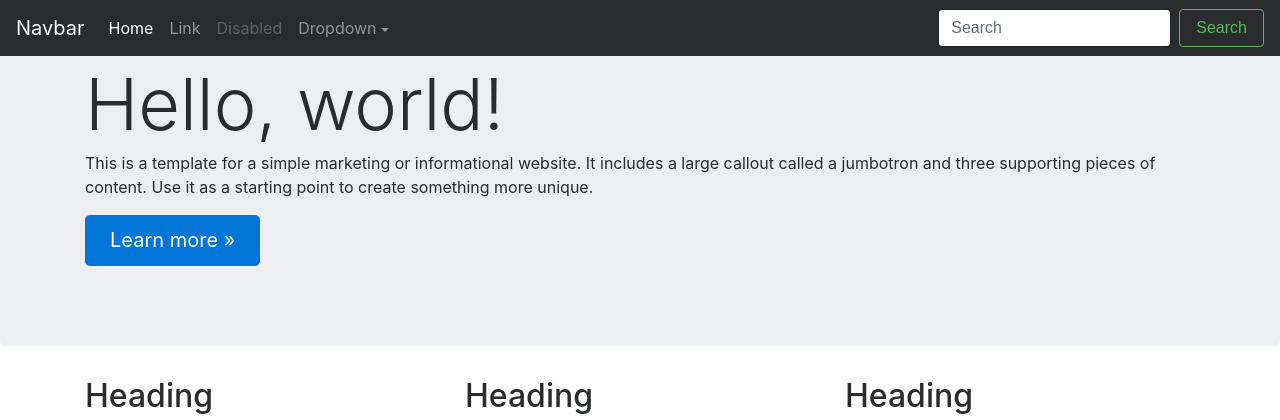
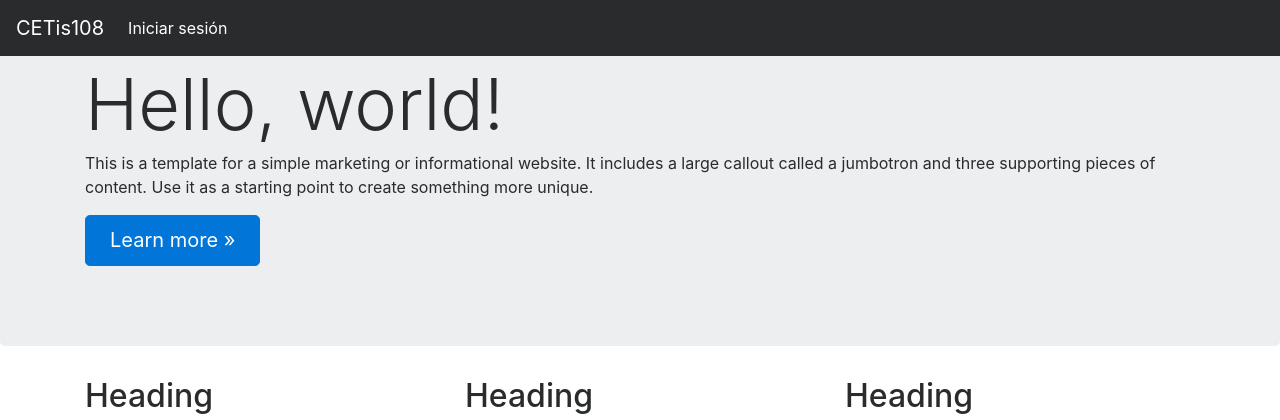
Before and after one commit to bidkar/phpv, a PHP site: page / in a window 1280 px wide. Shown: the top 420 px of the page. Run offline with PHP 8.4, Linux system fonts and the light colour scheme.

Commit message:
correccion de rutas

```diff
--- a/index.php
+++ b/index.php
@@ -7,7 +7,7 @@
     <meta name="author" content="">
     <link rel="icon" href="../../favicon.ico">
 
-    <title>Jumbotron Template for Bootstrap</title>
+    <title>Aula Virtual CETis108</title>
 
     <!-- Bootstrap core CSS -->
     <link href="public/css/bootstrap.css" rel="stylesheet">
@@ -20,32 +20,13 @@
       <button class="navbar-toggler navbar-toggler-right" type="button" data-toggle="collapse" data-target="#navbarsExampleDefault" aria-controls="navbarsExampleDefault" aria-expanded="false" aria-label="Toggle navigation">
         <span class="navbar-toggler-icon"></span>
       </button>
-      <a class="navbar-brand" href="#">Navbar</a>
-
-      <div class="collapse navbar-collapse" id="navbarsExampleDefault">
+      <a class="navbar-brand" href="#">CETis108</a>
+      <div class="collapse navbar-collapse" id="navbarSupportedContent">
         <ul class="navbar-nav mr-auto">
           <li class="nav-item active">
-            <a class="nav-link" href="#">Home <span class="sr-only">(current)</span></a>
-          </li>
-          <li class="nav-item">
-            <a class="nav-link" href="#">Link</a>
-          </li>
-          <li class="nav-item">
-            <a class="nav-link disabled" href="#">Disabled</a>
-          </li>
-          <li class="nav-item dropdown">
-            <a class="nav-link dropdown-toggle" href="http://example.com" id="dropdown01" data-toggle="dropdown" aria-haspopup="true" aria-expanded="false">Dropdown</a>
-            <div class="dropdown-menu" aria-labelledby="dropdown01">
-              <a class="dropdown-item" href="#">Action</a>
-              <a class="dropdown-item" href="#">Another action</a>
-              <a class="dropdown-item" href="#">Something else here</a>
-            </div>
+            <a class="nav-link" href="views/login.php">Iniciar sesión <span class="sr-only">(current)</span></a>
           </li>
         </ul>
-        <form class="form-inline my-2 my-lg-0">
-          <input class="form-control mr-sm-2" type="text" placeholder="Search">
-          <button class="btn btn-outline-success my-2 my-sm-0" type="submit">Search</button>
-        </form>
       </div>
     </nav>
 
--- a/views/home.php
+++ b/views/home.php
@@ -1,11 +1,11 @@
 <?php
-require 'conexion.php';
-require 'usuario.php';
+require '../models/conexion.php';
+require '../models/usuario.php';
 
 // validar sesion iniciado
 session_start();
 if (!isset($_SESSION['usuario'])) {
-    header('Location:views/login.php');
+    header('Location:login.php');
 }
 // fin validacion
 
--- a/views/logout.php
+++ b/views/logout.php
@@ -1,4 +1,4 @@
 <?php
 session_start();
 session_destroy();
-header('Location:login.php');
+header('Location:/');
```
Also changed, not shown: views/login.php (+4 -4 lines).
